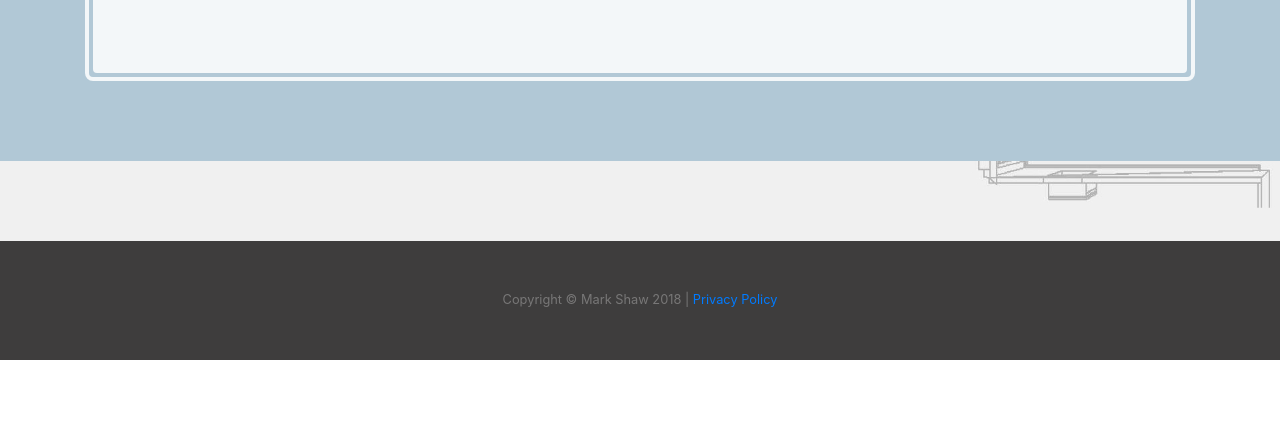
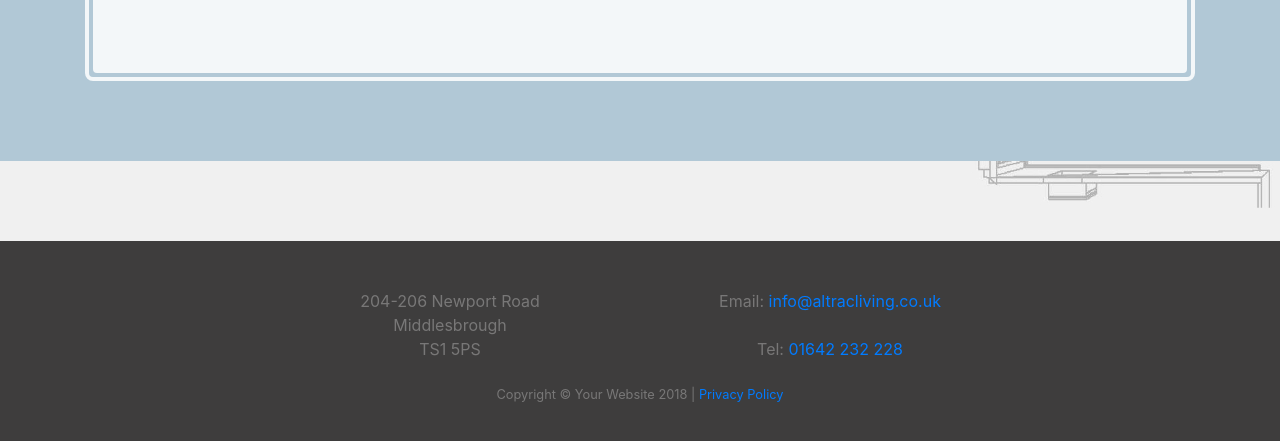
Before and after one commit to Ehuf/altracLiving, a website with bundled scripts: page gallery.html in a window 1280 px wide. Shown: the part 675-1116 px from the top of the page. Before the commit the page ends 1035 px from the top, so only its background shows below. Built offline with nearby package versions, Linux system fonts and the light colour scheme.

Commit message:
Added footer info

```diff
--- a/gallery.html
+++ b/gallery.html
@@ -90,7 +90,28 @@
 
     <footer class="footer text-faded text-center py-5">
       <div class="container">
-        <p class="m-0 small">Copyright &copy; Mark Shaw 2018 | <a href="privacy.html">Privacy Policy</a></p>
+      <div class="row">
+
+      <div class="col-md-2"></div>
+      <div class="col-md-4">
+      204-206 Newport Road
+      <br>
+      Middlesbrough
+      <br>
+      TS1 5PS
+      <br>
+      </div>
+
+      <div class="col-md-4">
+         Email: <a href="mailto:info@altracliving.co.uk"> info@altracliving.co.uk </a>
+         <br>
+         <br>
+         Tel: <a href="tel:01642232228">01642 232 228</a>
+         <br>
+      </div>
+      <div class="col-md-2"></div>
+        </div>
+        <p class="m-0 small"><br>Copyright &copy; Your Website 2018 | <a href="privacy.html">Privacy Policy</a></p>
       </div>
     </footer>
 
```
Also changed, not shown: about.html (+22 -1 lines), contact.html (+22 -1 lines), index.html (+22 -1 lines), privacy.html (+22 -1 lines), service.html (+22 -1 lines).
